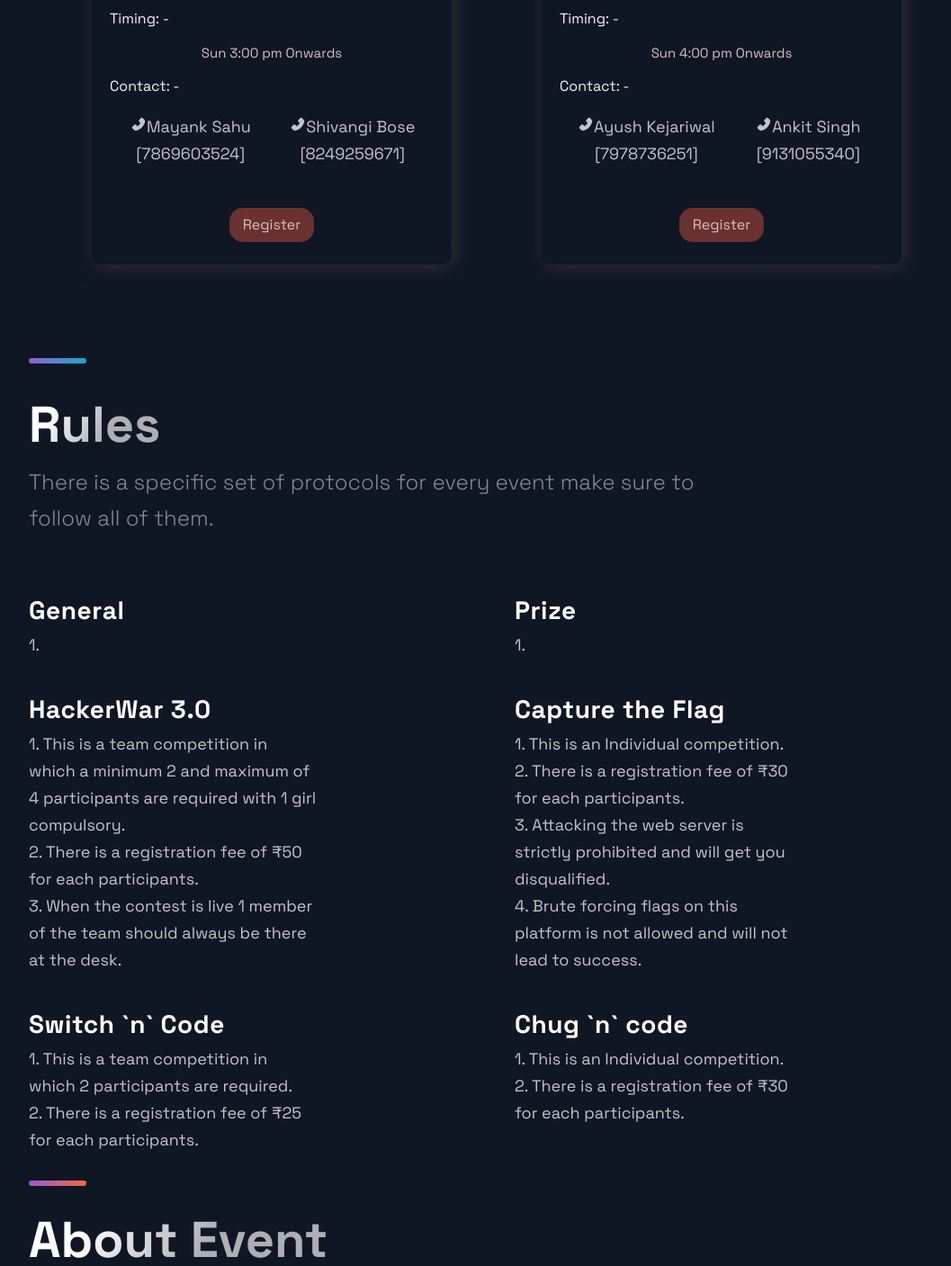
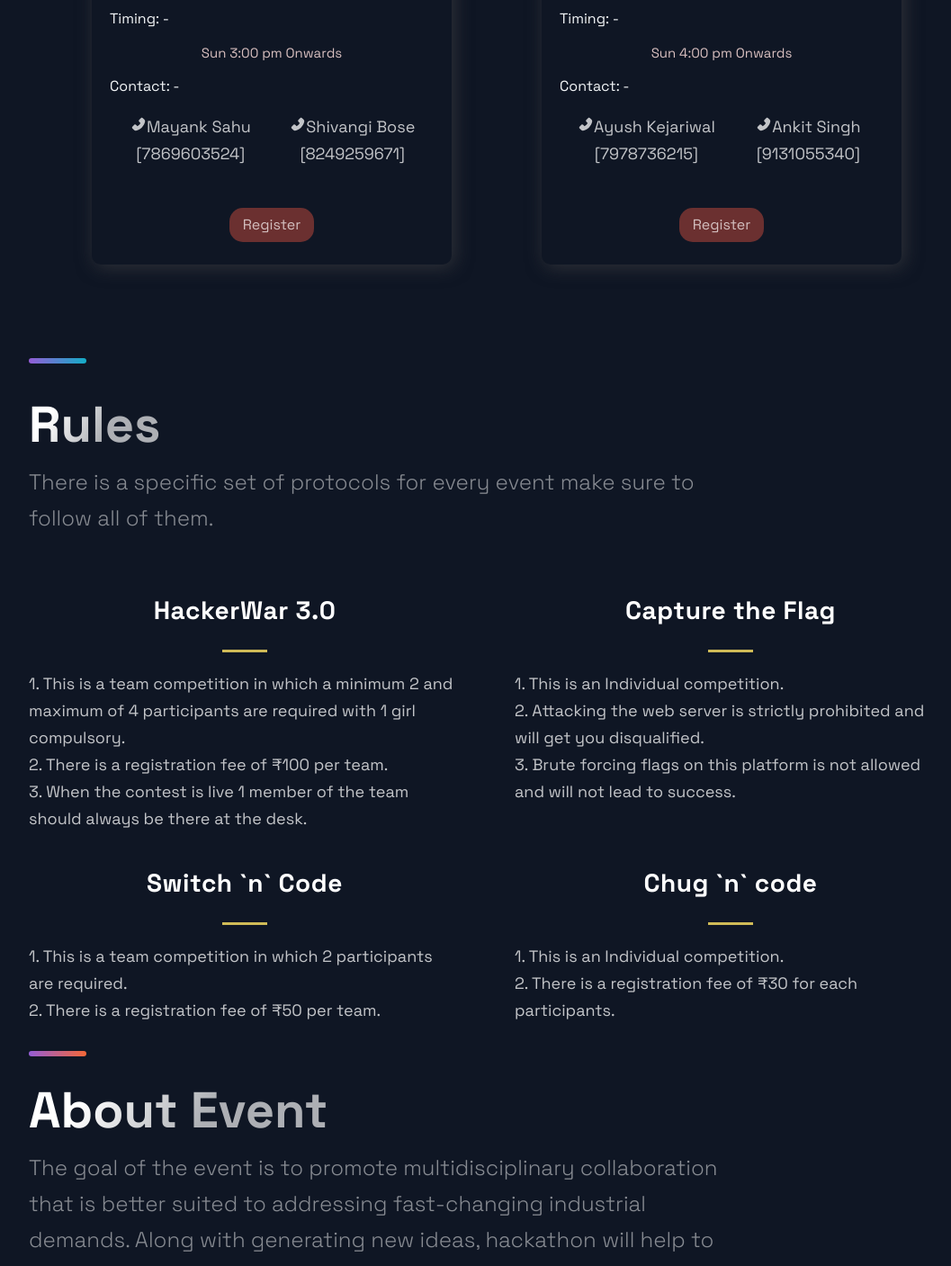
Before and after one commit to RiturajGupta21/Illuminate, a Next.js app: page / in a window 1280 px wide. Shown: the part 2680-4087 px from the top of the page at 90% size, without its empty margins (88-1145 px from the left). Built offline with nearby package versions, Linux system fonts and the light colour scheme.

Commit message:
Minor Changes

```diff
--- a/src/components/Events/Events.js
+++ b/src/components/Events/Events.js
@@ -1,6 +1,6 @@
 import React from 'react';
 
-import { BlogCard, CardInfo, ExternalLinks, GridContainer, HeaderThree, Hr, Tag, TagList, TitleContent, UtilityList, Img } from './EventsStyles';
+import { BlogCard, CardInfo, ExternalLinks, GridContainer, Hr, Tag, TagList, TitleContent, UtilityList, Img } from './EventsStyles';
 import { Section, SectionDivider, SectionTitle } from '../../styles/GlobalComponents';
 import { events } from '../../constants/constants';
 import { AiFillPhone } from 'react-icons/ai';
--- a/src/components/Rules/Rules.js
+++ b/src/components/Rules/Rules.js
@@ -1,5 +1,6 @@
 import React from 'react';
 import { Section, SectionDivider, SectionText, SectionTitle } from '../../styles/GlobalComponents';
+import { Hr } from '../Events/EventsStyles';
 import { List, ListContainer, ListItem, ListParagraph, ListTitle } from './RulesStyles';
 
 const Technologies = () => (
@@ -12,26 +13,11 @@ const Technologies = () => (
         <List>
             <ListItem>
                 <ListContainer>
-                    <ListTitle>General</ListTitle>
-                    <ListParagraph>
-                        1. <br />
-                    </ListParagraph>
-                </ListContainer>
-            </ListItem>
-            <ListItem>
-                <ListContainer>
-                    <ListTitle>Prize</ListTitle>
-                    <ListParagraph>
-                        1. <br />
-                    </ListParagraph>
-                </ListContainer>
-            </ListItem>
-            <ListItem>
-                <ListContainer>
                     <ListTitle>HackerWar 3.0</ListTitle>
+                    <Hr />
                     <ListParagraph>
                         1. This is a team competition in which a minimum 2 and maximum of 4 participants are required with 1 girl compulsory. <br />
-                        2. There is a registration fee of ₹50 for each participants. <br />
+                        2. There is a registration fee of ₹100 per team. <br />
                         3. When the contest is live 1 member of the team should always be there at the desk.
                     </ListParagraph>
                 </ListContainer>
@@ -39,26 +25,28 @@ const Technologies = () => (
             <ListItem>
                 <ListContainer>
                     <ListTitle>Capture the Flag</ListTitle>
+                    <Hr />
                     <ListParagraph>
                         1. This is an Individual competition. <br />
-                        2. There is a registration fee of ₹30 for each participants. <br />
-                        3. Attacking the web server is strictly prohibited and will get you disqualified. <br />
-                        4. Brute forcing flags on this platform is not allowed and will not lead to success.
+                        2. Attacking the web server is strictly prohibited and will get you disqualified. <br />
+                        3. Brute forcing flags on this platform is not allowed and will not lead to success.
                     </ListParagraph>
                 </ListContainer>
             </ListItem>
             <ListItem>
                 <ListContainer>
                     <ListTitle>Switch `n` Code</ListTitle>
+                    <Hr />
                     <ListParagraph>
                         1. This is a team competition in which 2 participants are required. <br />
-                        2. There is a registration fee of ₹25 for each participants.
+                        2. There is a registration fee of ₹50 per team.
                     </ListParagraph>
                 </ListContainer>
             </ListItem>
             <ListItem>
                 <ListContainer>
                     <ListTitle>Chug `n` code</ListTitle>
+                    <Hr />
                     <ListParagraph>
                         1. This is an Individual competition. <br />
                         2. There is a registration fee of ₹30 for each participants.
--- a/src/components/Rules/RulesStyles.js
+++ b/src/components/Rules/RulesStyles.js
@@ -30,7 +30,7 @@ export const MainImage = styled.img`
 export const List = styled.ul`
   list-style-type: none;
   display: grid;
-  grid-template-columns: repeat(2, 1fr);
+  grid-template-columns: repeat(2, 2fr);
   gap: 40px;
   margin: 3rem 0;
 
@@ -66,6 +66,7 @@ export const ListTitle = styled.h4`
   line-height: 32px;
   letter-spacing: 0.02em;
   color: #FFFFFF;
+  text-align: center;
   margin-bottom: 8px;
 
 @media ${props => props.theme.breakpoints.md}{
@@ -99,7 +100,7 @@ export const ListParagraph = styled.p`
 `
 
 export const ListItem = styled.li`
-  max-width: 320px;
+  max-width: 480px;
   display: flex;
   flex-direction: column;
 
--- a/src/constants/constants.js
+++ b/src/constants/constants.js
@@ -12,10 +12,10 @@ export const events = [
   },
   {
     title: 'Capture the Flag',
-    description:"This event will consists of a 6hrs long CTF (basic level), A session to boost you up with how to get a kickstart in the field of cybersecurity.",
+    description: "This event will consists of a 6hrs long CTF (basic level), A session to boost you up with how to get a kickstart in the field of cybersecurity.",
     image: '/images/2.svg',
     tags: ['Upto ₹5000'],
-    tags1: ['Gyanaranjan Sahoo [9090151048]', 'Ayush Kejariwal [7978736251]'],
+    tags1: ['Gyanaranjan Sahoo [9090151048]', 'Ayush Kejariwal [7978736215]'],
     tags2: ['Sun 9:00 am Onwards'],
     source: 'https://codex-iter.in/',
     visit: 'https://forms.gle/ZmpM5gb91DeyxYJf8',
@@ -37,7 +37,7 @@ export const events = [
     description: "1 hour of problem solving with a drink after each accomplishment. The winner is the person who solves all of the problems.",
     image: '/images/4.svg',
     tags: ['Upto ₹5000'],
-    tags1: ['Ayush Kejariwal [7978736251]', 'Ankit Singh [9131055340]'],
+    tags1: ['Ayush Kejariwal [7978736215]', 'Ankit Singh [9131055340]'],
     tags2: ['Sun 4:00 pm Onwards'],
     source: 'https://codex-iter.in/',
     visit: 'https://forms.gle/zqqhVonjnradSsjX7',
```
Also changed, not shown: 1 other file (tests, documents, lock files or other folders).
